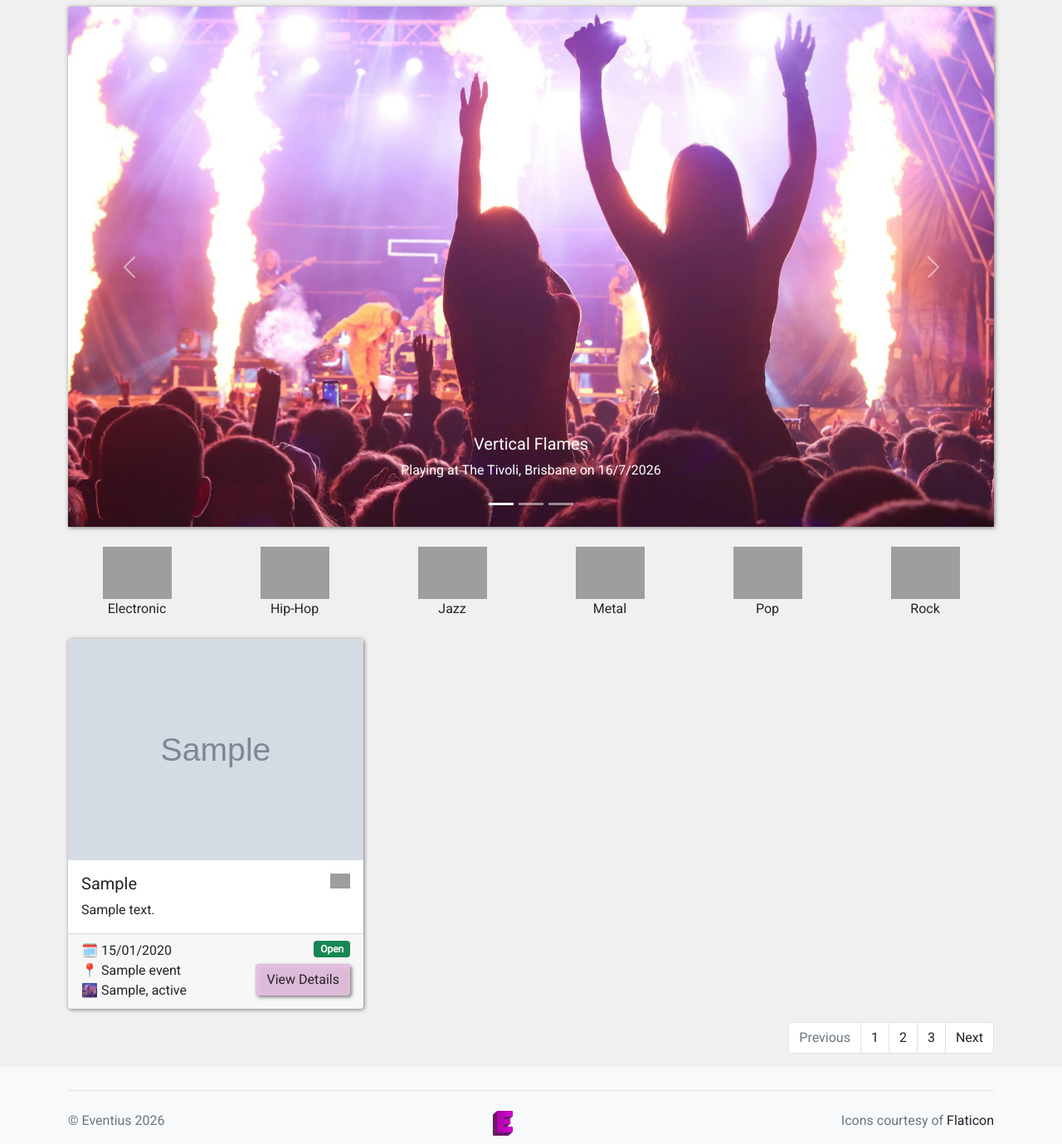
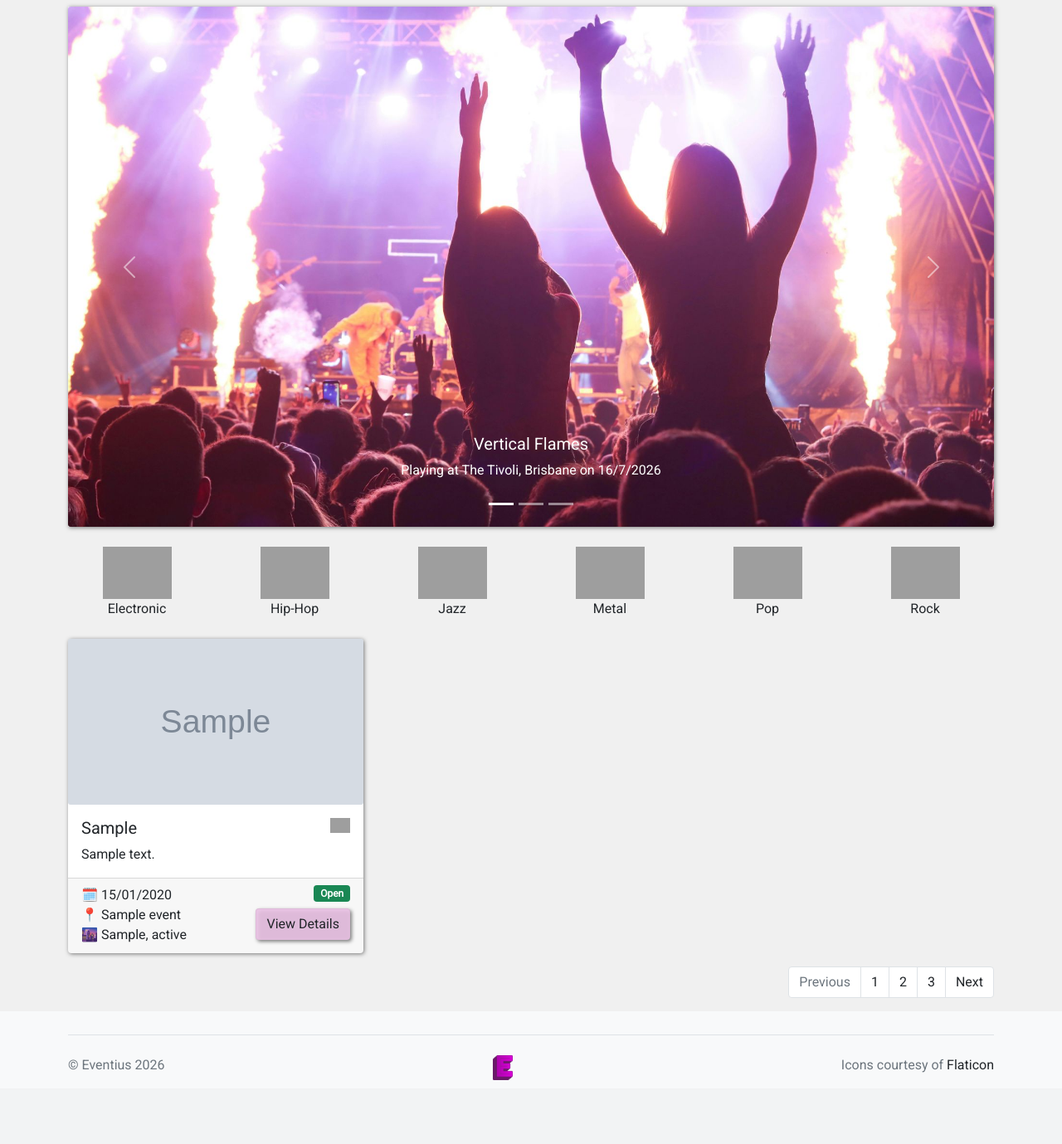
Before and after one commit to TarekHawari/a2_group15, a Flask app: page / in a window 1280 px wide. Shown: the part 58-1437 px from the top of the page at 83% size. After the commit the page ends 1360 px from the top, so only its background shows below. Run offline with Flask 3, Linux system fonts and the light colour scheme; tables that the repository leaves empty hold one stand-in row (values such as "Sample post"); grey boxes marked "Sample" are stand-in pictures; some libraries are stand-ins or nearby versions; grey boxes are pictures that could not be loaded.

Commit message:
hotfix: image size/aspect ratio on carousel, homepage cards and event page

```diff
--- a/website/static/style/style.css
+++ b/website/static/style/style.css
@@ -28,6 +28,12 @@ a:hover {
 .card-custom {
     box-shadow: 1px 1px 5px rgba(0, 0, 0, 0.5);
     border: none !important;
+}
+
+.card-img {
+    /* object-fit: contain; */
+    object-fit: cover;
+    aspect-ratio: 16 / 9;
 }
 
 .btn-custom {
--- a/website/templates/events/show.html
+++ b/website/templates/events/show.html
@@ -4,7 +4,7 @@
 <div class="container">
   <!-- header card -->
   <div class="card card-custom col-12 mt-2">
-    <img src="{{ event.image }}" class="card-img-top" alt="{{ event.artist }}" />
+    <img src="{{ event.image }}" class="card-img" alt="{{ event.artist }}" />
     <div class="card-body">
       <div class="d-flex justify-content-between">
         <div class="row">
--- a/website/templates/index.html
+++ b/website/templates/index.html
@@ -18,8 +18,8 @@
 
                 <div class="carousel-item active">
                     <a href="{{ url_for('event.show', id=2) }}">
-                        <img src="{{ url_for('static', filename='img/VerticalFlames.jpg') }}" class="d-block w-100"
-                            alt="Vibrant Concert Scene with Crowd and Fire Effects">
+                        <img src="{{ url_for('static', filename='img/VerticalFlames.jpg') }}"
+                            class="d-block w-100 card-img" alt="Vibrant Concert Scene with Crowd and Fire Effects">
                         <div class="carousel-caption">
                             <h5 class="d-block">Vertical Flames</h5>
                             <p class="d-none d-md-block">Playing at The Tivoli, Brisbane on 16/7/2026</p>
@@ -29,8 +29,8 @@
 
                 <div class="carousel-item">
                     <a href="{{ url_for('event.show', id=2) }}">
-                        <img src="{{ url_for('static', filename='img/PastelBlooms.jpg') }}" class="d-block w-100"
-                            alt="Crowd watching on a Live Concert">
+                        <img src="{{ url_for('static', filename='img/PastelBlooms.jpg') }}"
+                            class="d-block w-100 card-img" alt="Crowd watching on a Live Concert">
                         <div class="carousel-caption">
                             <h5 class="d-block">Pastel Blooms</h5>
                             <p class="d-none d-md-block">Playing at The Triffid, Brisbane on 2/9/2026</p>
@@ -39,7 +39,7 @@
                 </div>
                 <div class="carousel-item">
                     <a href="{{ url_for('event.show', id=2) }}">
-                        <img src="{{ url_for('static', filename='img/SunCircle.jpg') }}" class="d-block w-100"
+                        <img src="{{ url_for('static', filename='img/SunCircle.jpg') }}" class="d-block w-100 card-img"
                             alt="Crowd and Illuminated Stage at Concert">
                         <div class="carousel-caption">
                             <h5 class="d-block">Sun Circle</h5>
@@ -107,7 +107,7 @@
         <div class="col-sm-12 col-lg-6 col-xl-4 my-2">
             <div class="card card-custom h-100">
                 <a href="{{ url_for('event.show', id=event.id) }}">
-                    <img src="{{ event.image }}" class="card-img-top" alt="{{ event.artist }}">
+                    <img src="{{ event.image }}" class="card-img" alt="{{ event.artist }}">
                 </a>
 
                 <div class="card-body">
```
Also changed, not shown: website/static/img/kaqQgsdK-17341792-789422416.png (added).
